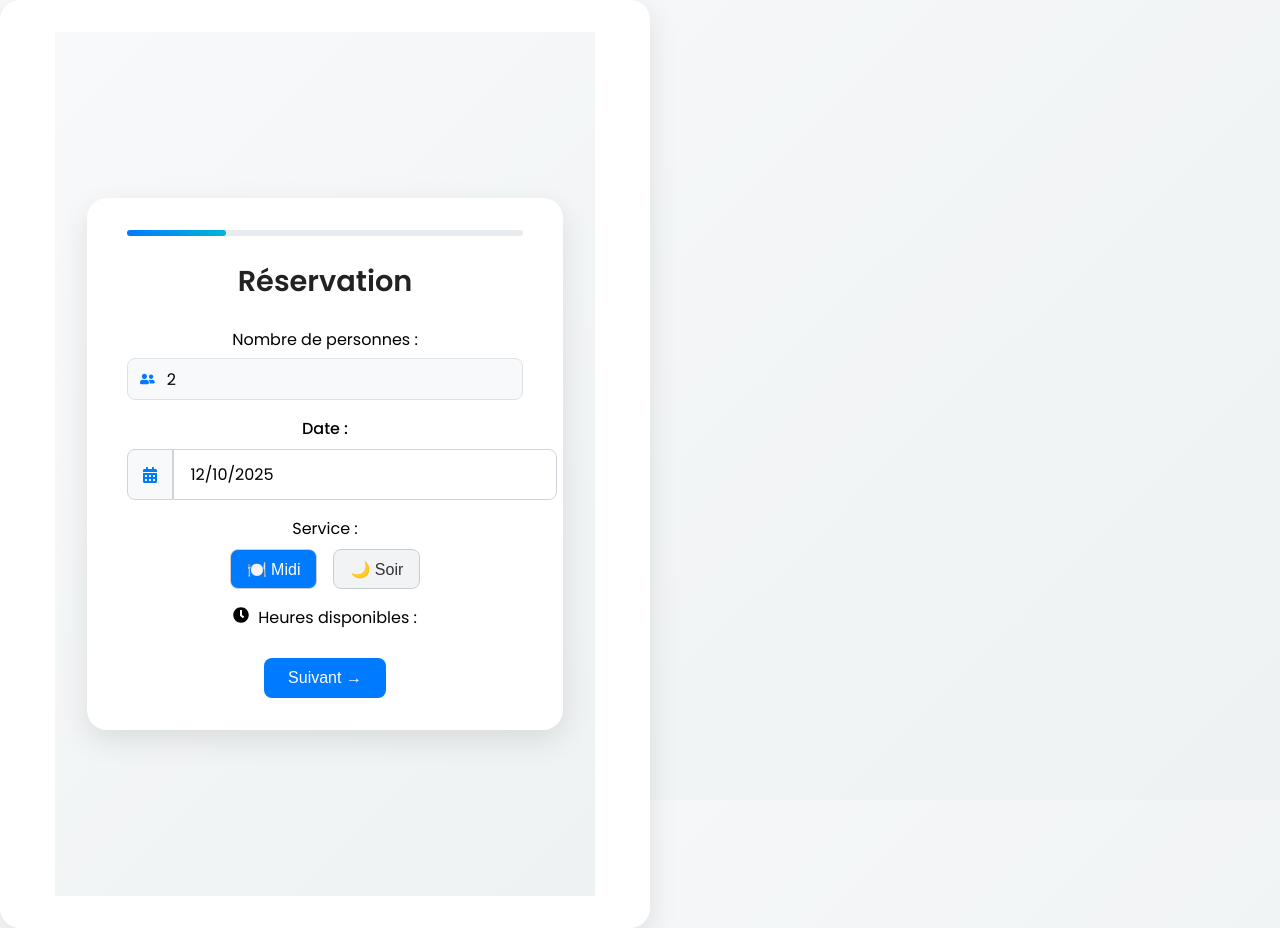
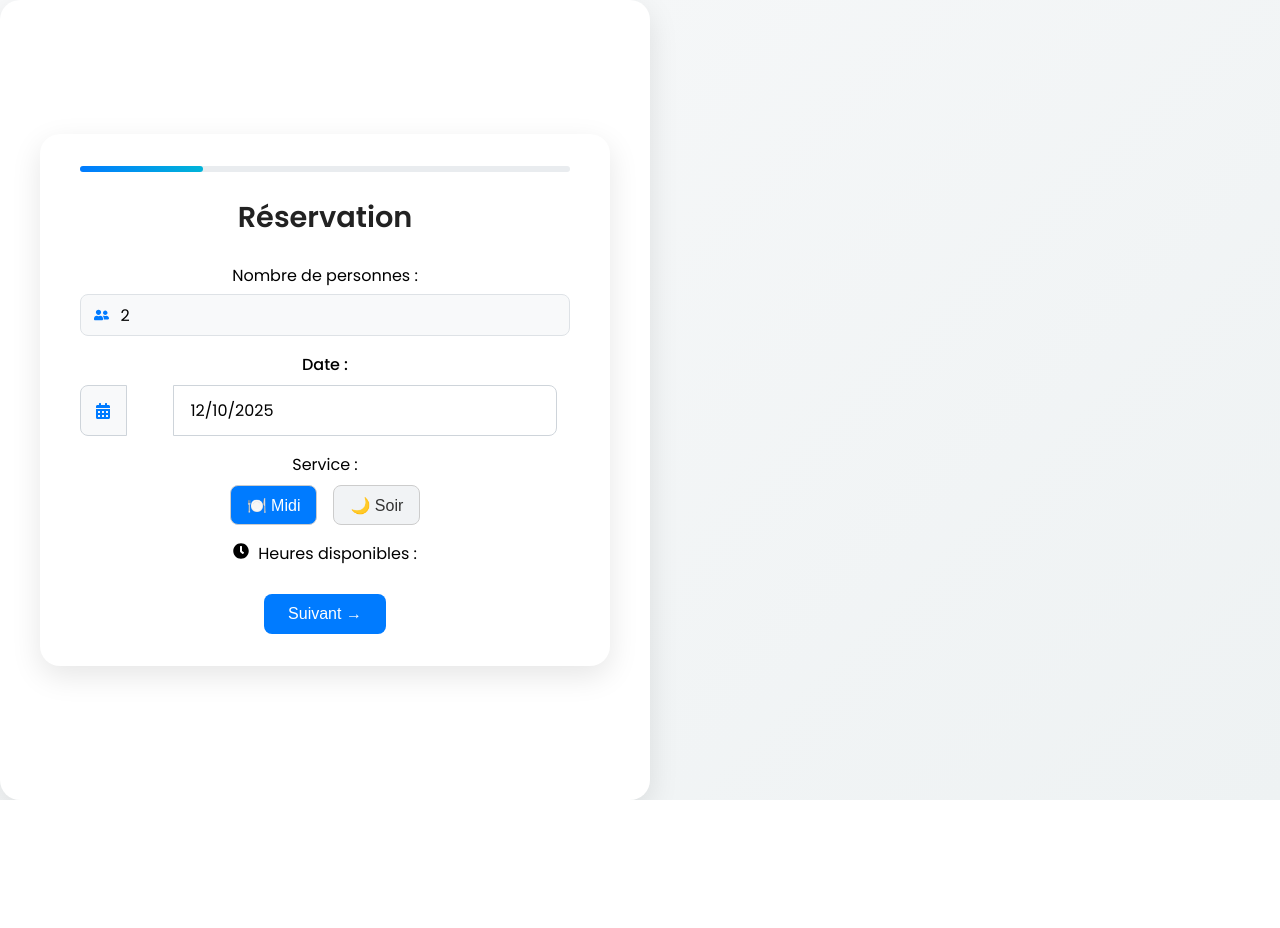
Before and after one commit to didier-coder/moom-app, a React (Create React App) app in the folder frontend/: page / in a window 1280 px wide. After the commit the page ends 800 px from the top, so only its background shows below. Built offline with nearby package versions, Linux system fonts and the light colour scheme.

Commit message:
Update App.js

```diff
--- a/frontend/src/App.js
+++ b/frontend/src/App.js
@@ -123,15 +123,13 @@ function App() {
     >
      <div
   style={{
-          minHeight: "100vh",
     display: "flex",
     justifyContent: "center",
     alignItems: "center",
-          background:
-            "linear-gradient(135deg, #f8f9fa 0%, #eef2f3 100%)",
-          padding: "2rem",
+    width: "100%",
   }}
 >
+
         <motion.div
           layout
           initial={{ opacity: 0, y: 40 }}
```
Lines whose indentation alone changed are shown as unchanged.
